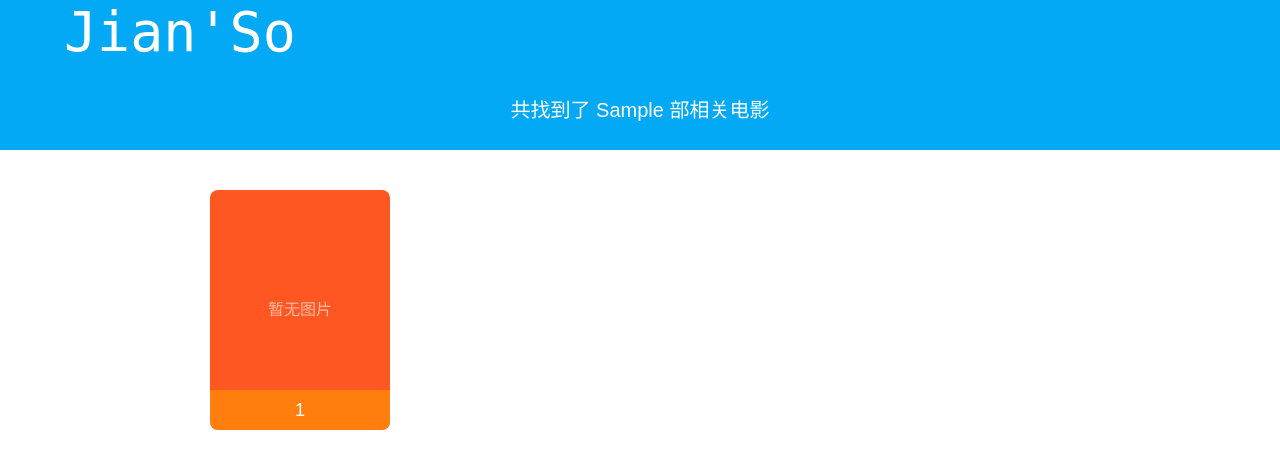
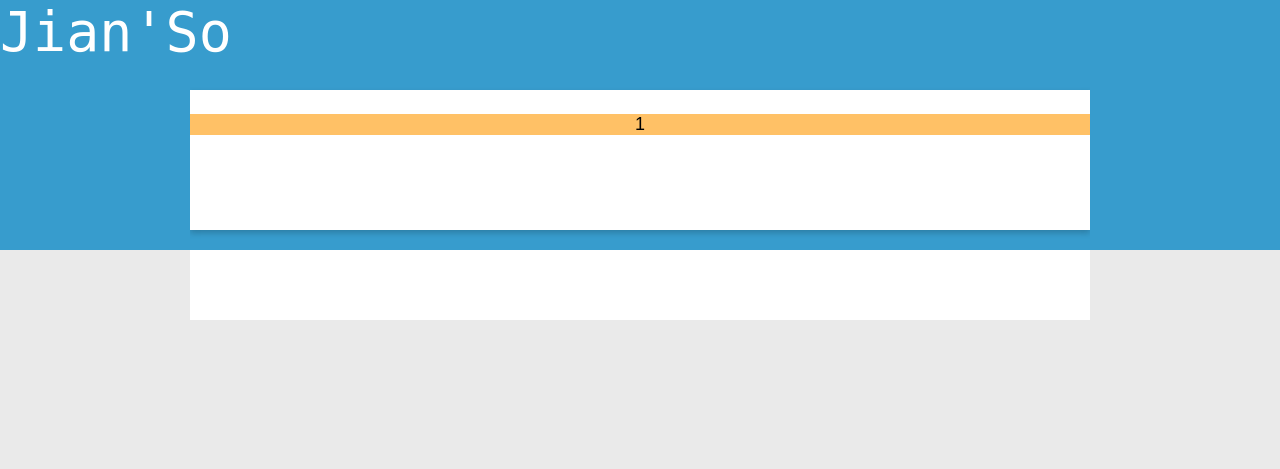
Before and after one commit to BeifeiZhou/JianSo_Movie, a Flask app: template templates/searchList.html in a window 1280 px wide. Shown: the top 469 px of the page. Run offline with Flask 2, Linux system fonts and the light colour scheme; the template is opened without the code that fills it: most values are stand-ins (such as "Sample title", 1, 10 or a date in 2020).

Commit message:
Change Theme

```diff
--- a/robot.py
+++ b/robot.py
@@ -63,7 +63,7 @@
 
 mLog(u'but0n,I\'m Running!')
 mLog('Connect Database...')
-db = sqlite3.connect('mvv.db')
+db = sqlite3.connect('mv.db')
 db.execute('CREATE TABLE movies(name text, link text primary key)')
 
 
--- /dev/null
+++ b/static/css/main.css
@@ -0,0 +1,23 @@
+* {font-family: sans-serif;}
+*::-webkit-scrollbar {
+    background-color: rgba(0, 0, 0, 0);
+    width: 0;
+}
+*::-webkit-scrollbar-thumb {
+    background-color: rgba(255, 255, 255, 0.6);
+    border-radius: 4px;
+}
+*::-webkit-scrollbar-corner {
+    background-color: rgba(0,0,0,0);
+}
+/** {transition: all .6s ease;}*/
+body {
+    position: relative;
+    z-index: 0;
+    width: 100%;
+    margin: 0;
+    padding: 0;
+    background-color: #eaeaea;
+}
+.white-text {color: rgba(255, 255, 255, 1);}
+.white-secondary {color: rgba(255, 255, 255, 0.7);}
--- a/static/css/search.css
+++ b/static/css/search.css
@@ -1,29 +1,11 @@
-* {font-family: sans-serif;}
-*::-webkit-scrollbar {
-    background-color: rgba(0, 0, 0, 0);
-    width: 0;
-}
-*::-webkit-scrollbar-thumb {
-    background-color: rgba(255, 255, 255, 0.6);
-    border-radius: 4px;
-}
-*::-webkit-scrollbar-corner {
-    background-color: rgba(0,0,0,0);
-}
-/** {transition: all .6s ease;}*/
-body {
-    position: relative;
-    z-index: 0;
+header {
+    position: absolute;
+    top: 0;
     width: 100%;
-    margin: 0;
-    /*background-color: #ededed;*/
-}
-header {
-    height: 150px;
-    padding: 0 5%;
+    height: 250px;
     color: white;
-    background-color: #03A9F4;
-
+    /*background-color: #03A9F4;*/
+    background-color: rgb(55, 156, 205);
 }
 header > .logo {
     font-size: 55px;
@@ -37,31 +19,27 @@
 section {
     width: 900px;
     margin: 0 auto;
-    padding: 20px 0;
+    padding: 90px 0;
     overflow: hidden;
+    background-color: white;
 }
 section > .res-item {
-    float: left;
-    width: 180px;
-    height: 240px;
-    margin: 20px;
-    border-radius: 8px;
-    background-color: #FF5722;
+    width: 900px;
+    height: 140px;
+    background-color: white;
     position: relative;
     cursor: pointer;
     text-align: center;
-    line-height: 240px;
-    color: rgba(255, 255, 255, 0.6);;
+    color: rgba(255, 255, 255, 0.6);
+    box-shadow: 0 3px 6px rgba(0, 0, 0, 0.2);;
+    transition: all 0.4s ease;
+}
+section > .res-item:hover {
+    box-shadow: 0 3px 10px rgba(0, 0, 0, 0.5);
 }
 .res-item > .item-name {
-    height: 40px;
-    width: 100%;
-    border-radius: 0 0 8px 8px;
     text-align: center;
-    line-height: 40px;
     font-size: 18px;
-    color: white;
+    color: black;
     background-color: rgba(255, 152, 0, 0.6);
-    position: absolute;
-    bottom: 0;
 }
--- a/static/scripts/search.js
+++ b/static/scripts/search.js
@@ -6,7 +6,7 @@
 $(function() {
     $(".res-item").each(function(i,e) {
         $(e).click(function() {
-            alert($(e).attr("data-value"));
+            window.open($(e).attr("data-value"));
         });
     });
 });
--- a/templates/index.html
+++ b/templates/index.html
@@ -3,6 +3,7 @@
     <head>
         <meta charset=utf-8>
         <meta name="viewport" content="width=decive-width, initial-scale=1.0,user-scalable=no, minimal-ui"/>
+        <link rel="stylesheet" type="text/css" href="{{url_for('static', filename='css/main.css')}}"/>
         <link rel="stylesheet" type="text/css" href="{{url_for('static', filename='css/animation.css')}}"/>
         <link rel="stylesheet" type="text/css" href="{{url_for('static', filename='css/index.css')}}"/>
         <title>Jian'So</title>
--- a/templates/searchList.html
+++ b/templates/searchList.html
@@ -3,6 +3,7 @@
     <head>
         <meta charset=utf-8>
         <meta name="viewport" content="width=decive-width, initial-scale=1.0,user-scalable=no, minimal-ui"/>
+        <link rel="stylesheet" type="text/css" href="{{url_for('static', filename='css/main.css')}}"/>
         <link rel="stylesheet" type="text/css" href="{{url_for('static', filename='css/animation.css')}}"/>
         <link rel="stylesheet" type="text/css" href="{{url_for('static', filename='css/search.css')}}"/>
         <title>[{{title}}]相关电影-Jian'So</title>
```
Also changed, not shown: static/css/index.css (+0 -20 lines).
